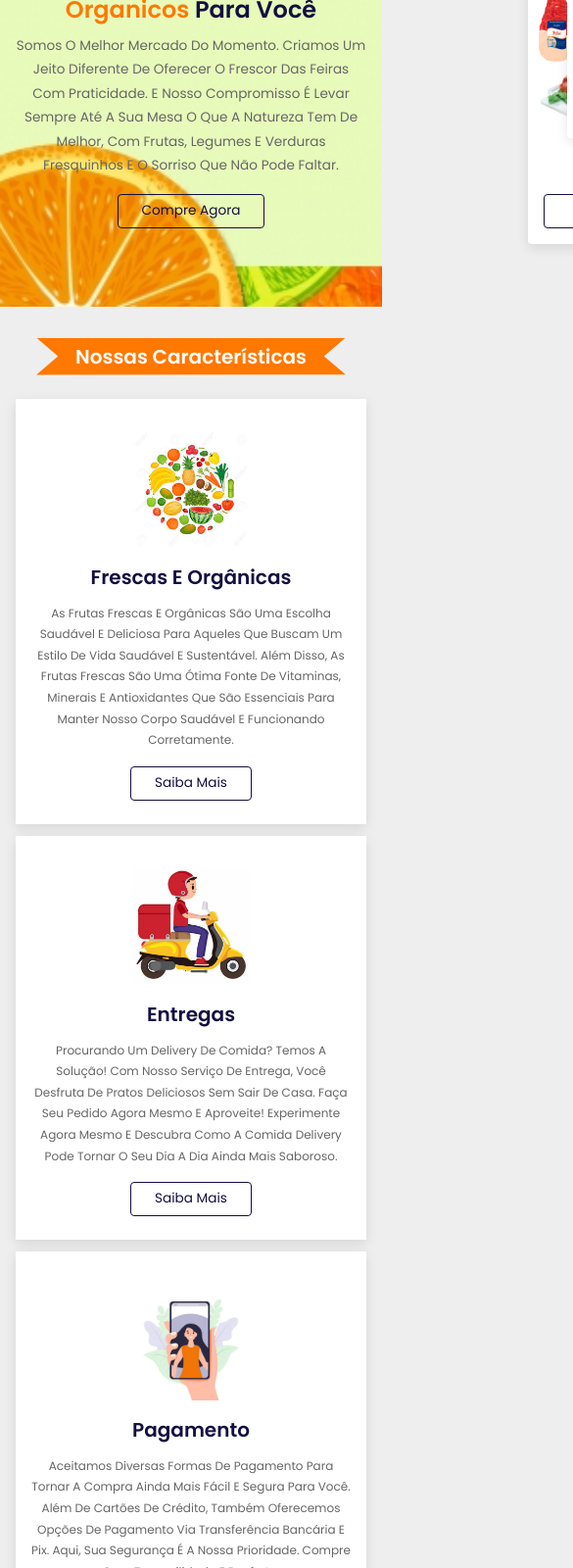
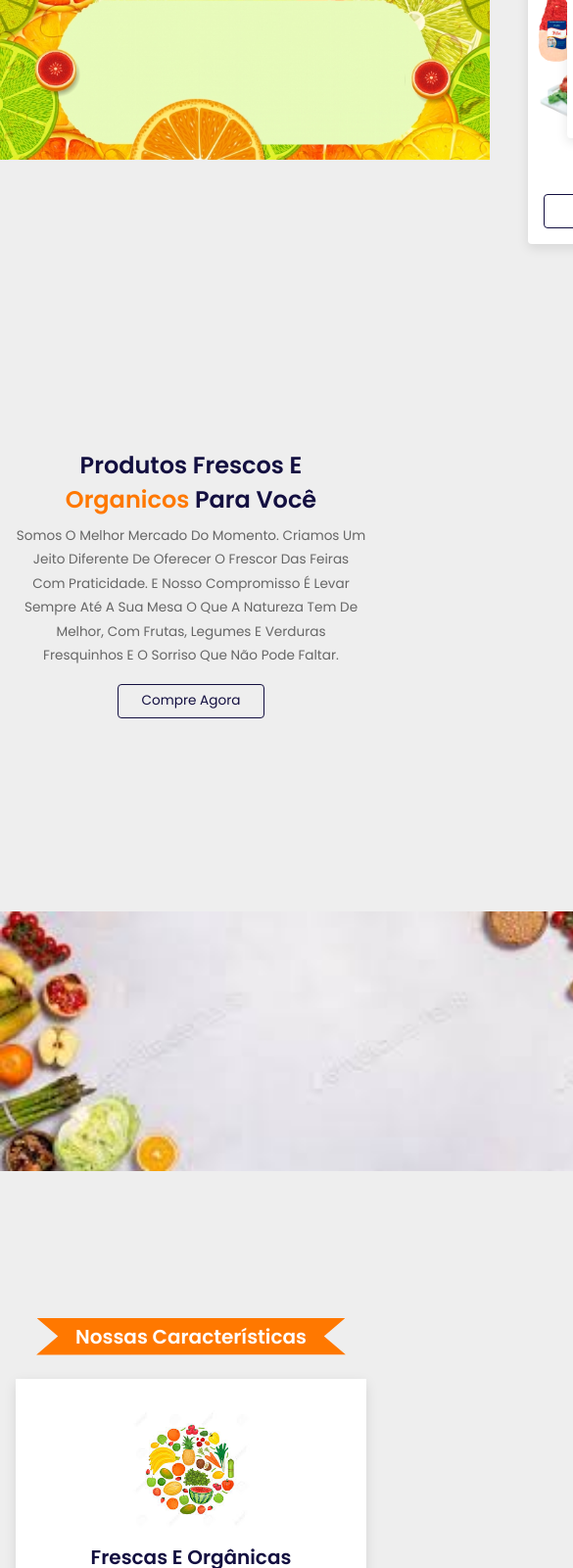
Before and after one commit to AangeloGabriel/Projeto_Mercado, a plain HTML site: page projeto.html in a window 390 px wide. Shown: the part 179-1779 px from the top of the page at 98% size, 585 px wide, since content can reach past the window. Drawn offline with nearby package versions, Linux system fonts and the light colour scheme.

Commit message:
segunda versão

```diff
--- a/css/style.css
+++ b/css/style.css
@@ -286,13 +286,35 @@ section {
     display: flex;
     align-items: center;
     justify-content: center;
-    background: url(../imagens/ban.jpg) no-repeat;
     background-position: center;
     background-size: cover;
     padding-top: 17rem;
     padding-bottom: 10rem;
 }
 
+.parallax {
+    background: url(../imagens/ban.jpg) ;
+    background-attachment: fixed;
+    background-position: center;
+    background-repeat: no-repeat;
+    background-size: cover;
+    min-height: 500px;
+    min-width: 500px;
+    background-size: 100%;
+}
+
+.parallax2 {
+
+    background: url(../imagens/banneeer.jpeg) ;
+    background-attachment: fixed;
+    background-position: center;
+    background-repeat: no-repeat;
+    background-size: cover;
+    min-height: 500px;
+    min-width: 800px;
+    background-size: 100%;
+
+}
 
 .home .content {
     text-align: center;
@@ -705,4 +727,12 @@ section {
         text-align: center;
     }
 
+    .parallax {
+        background: url(../imagens/ban.jpg) ;
+        background-attachment: fixed;
+        background-position: center;
+        background-repeat: no-repeat;
+        background-size: cover;
+        background-size: 100%;
+    }
 }
--- a/projeto.html
+++ b/projeto.html
@@ -92,8 +92,9 @@
     <!-- header section ends -->
 
     <!-- home section starts -->
+    <div class="parallax"></div>
+    <section class="home" id="home">
 
-    <section class="home" id="home">
 
         <div class="content">
             <h3> Produtos frescos e<span> organicos</span> para você</h3>
@@ -105,6 +106,7 @@
 
     </section>
 
+    <div class="parallax2"></div>
     <!-- home section ends-->
 
 
@@ -147,9 +149,6 @@
 
 
     </section>
-
-
-
     <!-- features sections ends-->
 
     <!-- products section starts-->
@@ -550,7 +549,7 @@
 
                 <div class="swiper-slide box">
                     <img src="imagens2/img12.png" alt="">
-                    <h3> MArgarina Qualy tradicional 500g </h3>
+                    <h3> Margarina Qualy tradicional 500g </h3>
                     <div class="price"> R$4,99 </div>
                     <div class="starts">
                         <i class="fas fa-star"></i>
@@ -566,6 +565,31 @@
         <!-- PRODUTOS, QUALQUER COISA ARRUMAR (ACHO QUE PRECCISA, MAS NAO SEI, FORTE ABRAÇO)-->
     </section>
     <!-- review section starts -->
+    <!---GRãos-->>
+    <section class="products" id="products">
+
+        <h1 class="heading"> <span> Grãos </span> </h1>
+        <div class="swiper product-slider">
+
+            <div class="swiper-wrapper">
+
+                <div class="swiper-slide box">
+                    <img src="imagens2/img13.png" alt="">
+                    <h3> Arroz branco Ville tipo 1.5kg </h3>
+                    <div class="price"> R$22,98 </div>
+                    <div class="starts">
+                        <i class="fas fa-star"></i>
+                        <i class="fas fa-star"></i>
+                        <i class="fas fa-star"></i>
+                        <i class="fas fa-star"></i>
+                        <i class="fas fa-star"></i>
+                    </div>
+                    <a href="#" class="btn"> Adicionar ao carrinho </a>
+                </div>
+            </div>
+        </div>
+        <!-- PRODUTOS, QUALQUER COISA ARRUMAR (ACHO QUE PRECCISA, MAS NAO SEI, FORTE ABRAÇO)-->
+    </section>
 
     <section class="review" id="review">
 
```
